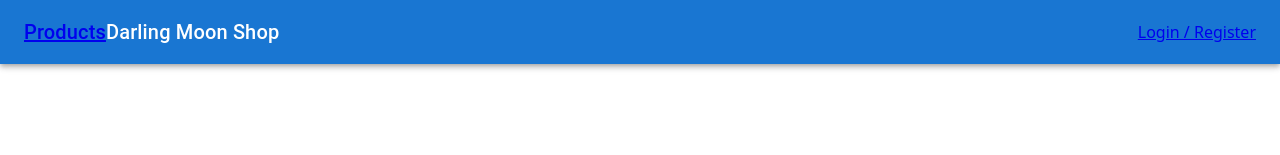
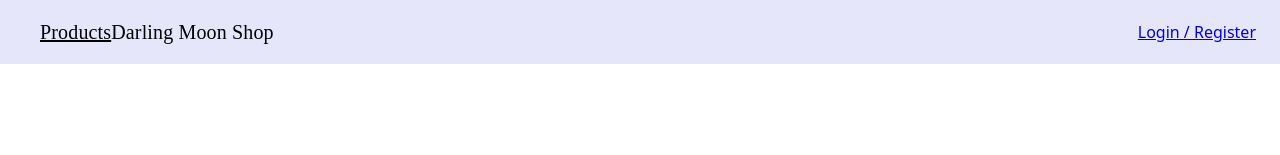
Before and after one commit to yherxx461/darling-moon-shop, a React (Vite) app: page /#/home in a window 1280 px wide. Shown: the top 155 px of the page. Built offline with nearby package versions, Linux system fonts and the light colour scheme; no server answers.

Commit message:
updated Product page with 'Keychain' title + fixed AppBar to lavender theme

```diff
--- a/src/components/Nav/Nav.jsx
+++ b/src/components/Nav/Nav.jsx
@@ -5,21 +5,43 @@ import './Nav.css';
 import { useSelector } from 'react-redux';
 import AccountCircleOutlined from '@mui/icons-material/AccountCircleOutlined';
 import ShoppingCartIconPage from '../ShoppingCart/ShoppingCartIconPage';
-import { AppBar, Toolbar, Typography, IconButton, Box } from '@mui/material';
+import {
+  AppBar,
+  Toolbar,
+  Typography,
+  IconButton,
+  Box,
+  Menu,
+} from '@mui/material';
 
 function Nav() {
   const user = useSelector((store) => store.user);
 
   return (
-    <AppBar position="static">
+    <AppBar
+      position="sticky"
+      style={{
+        backgroundColor: 'lavender',
+        color: 'black',
+        boxShadow: '0px 0px 0px 0px',
+      }}
+    >
       <Toolbar>
-        <Link to="/products" className="navLink">
-          <Typography variant="h6" component="div">
+        <IconButton arial-label="app">
+          <Menu color="inherit" />
+        </IconButton>
+        <Typography variant="h6" component="div" fontFamily="initial">
+          <Link to="/products" style={{ color: 'black' }}>
             Products
-          </Typography>
-        </Link>
+          </Link>
+        </Typography>
         <Link to="/home" style={{ textDecoration: 'none', color: 'inherit' }}>
-          <Typography variant="h6" component="div">
+          <Typography
+            variant="h6"
+            component="div"
+            fontFamily="initial"
+            textAlign="center"
+          >
             Darling Moon Shop
           </Typography>
         </Link>
@@ -27,12 +49,12 @@ function Nav() {
         {user.id ? (
           <>
             <Link to="/cart" className="navLink">
-              <IconButton color="inherit">
+              <IconButton style={{ color: 'black' }}>
                 <ShoppingCartIconPage />
               </IconButton>
             </Link>
             <Link to="/account" className="navLink">
-              <IconButton color="inherit">
+              <IconButton style={{ color: 'black' }}>
                 <AccountCircleOutlined fontSize="large" />
               </IconButton>
             </Link>
--- a/src/components/ProductsPage/ProductsPage.jsx
+++ b/src/components/ProductsPage/ProductsPage.jsx
@@ -30,6 +30,18 @@ function ProductsPage() {
   };
 
   return (
+    <div>
+      <h1
+        style={{
+          color: 'black',
+          justifyContent: 'center',
+          margin: '5em',
+          fontSize: '3em',
+          marginTop: '3em',
+        }}
+      >
+        Keychains
+      </h1>
       <div className="productImages">
         <Grid container spacing={2}>
           {/* <div className="productImages" key={products.id}> */}
@@ -58,6 +70,7 @@ function ProductsPage() {
           })}
         </Grid>
       </div>
+    </div>
   );
 }
 
```
Lines whose indentation alone changed are shown as unchanged.
